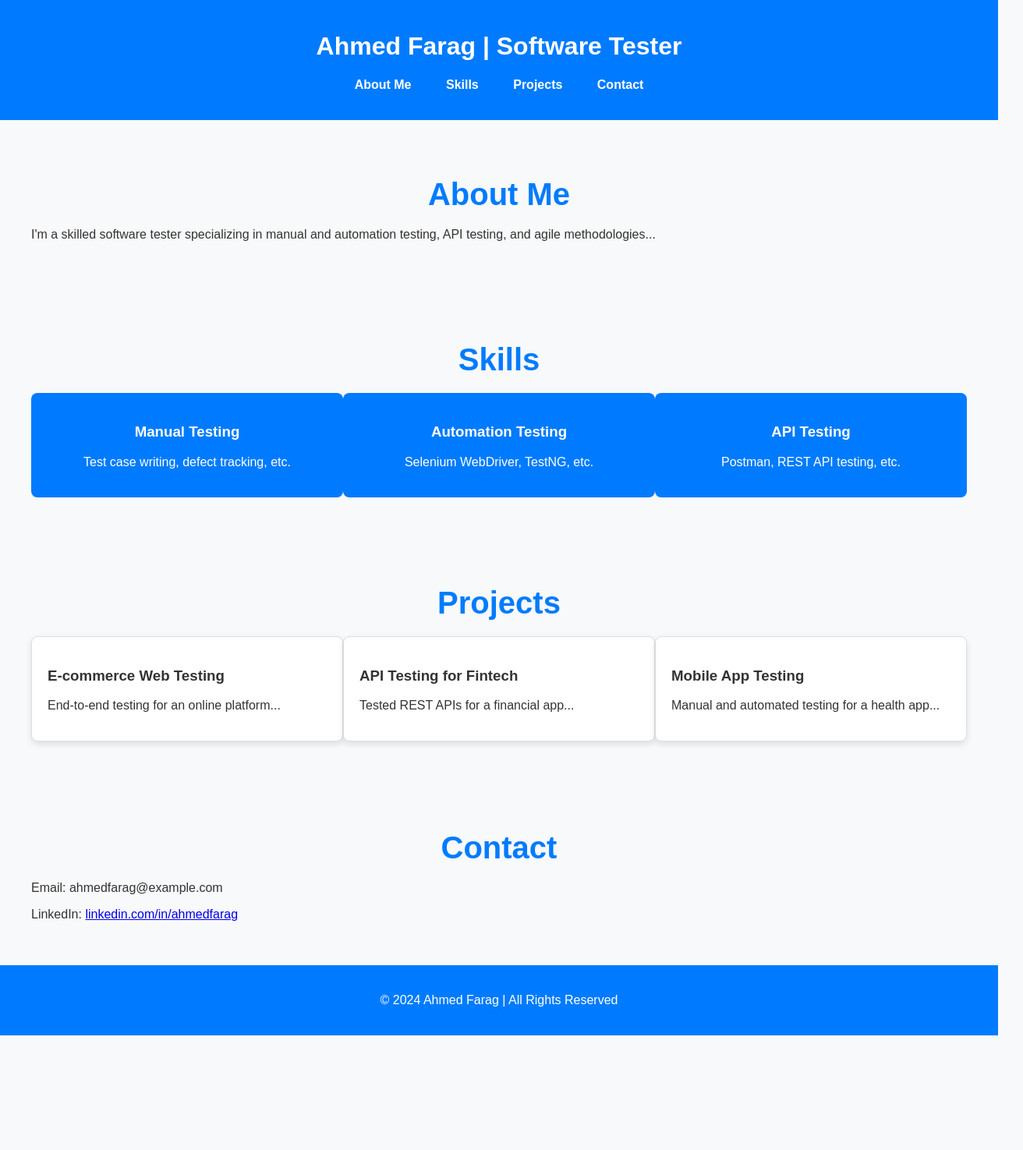
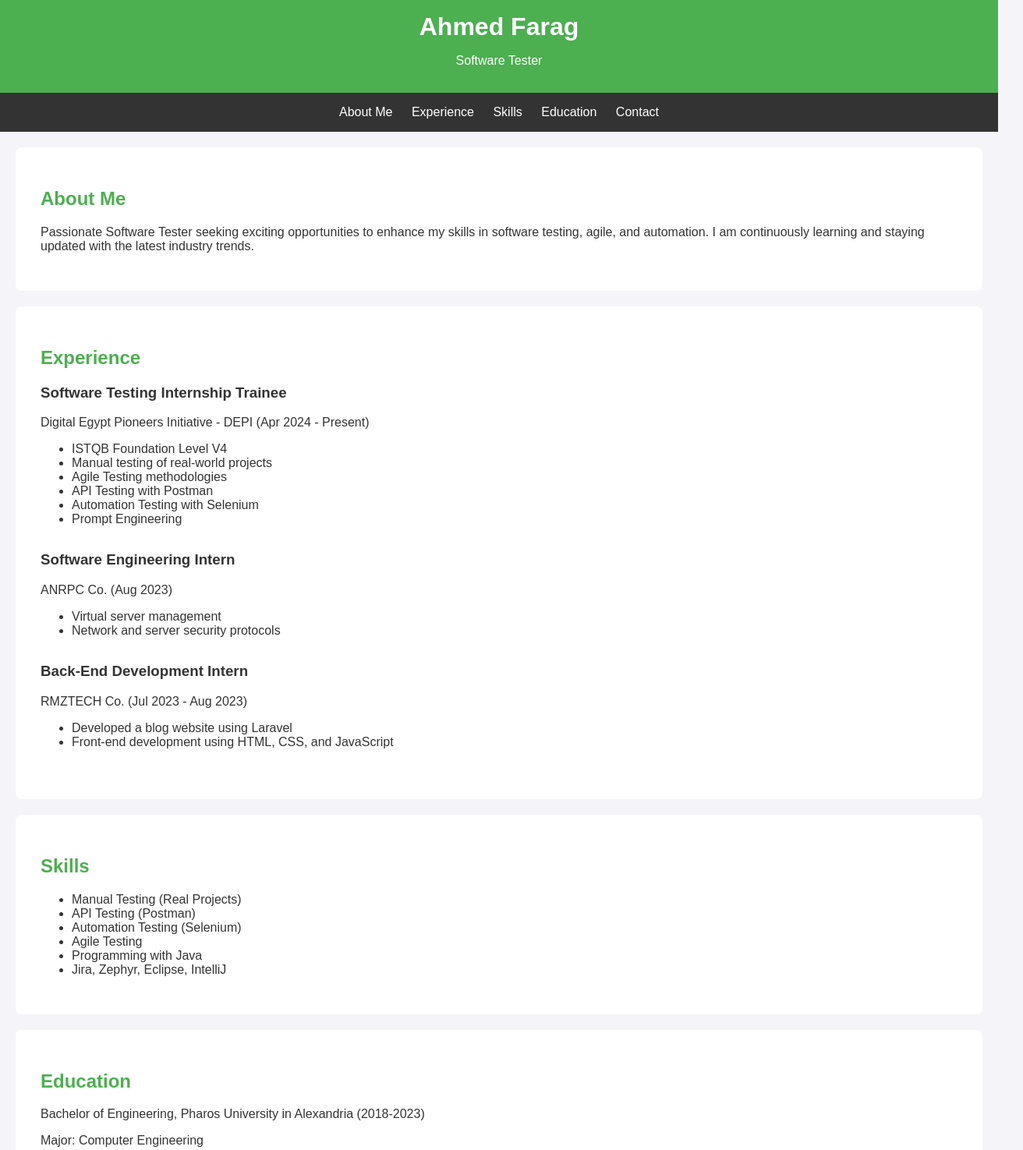
Before and after one commit to Ahmed-Farag-official/SoftwareTester, a plain HTML site: page index.html in a window 1280 px wide. Shown: the top 1475 px of the page at 78% size, 1312 px wide, since content can reach past the window. Before the commit the page ends 1328 px from the top, so only its background shows below. Drawn offline with Linux system fonts and the light colour scheme.

Commit message:
Update HTML, CSS, and JavaScript for improved portfolio

```diff
--- a/index.html
+++ b/index.html
@@ -3,74 +3,90 @@
 <head>
     <meta charset="UTF-8">
     <meta name="viewport" content="width=device-width, initial-scale=1.0">
+    <meta name="description" content="Ahmed Farag - Software Tester Portfolio">
     <title>Ahmed Farag | Software Tester</title>
     <link rel="stylesheet" href="styles.css">
-    <script src="script.js" defer></script>
 </head>
 <body>
     <header>
-        <div class="navbar">
-            <h1>Ahmed Farag | Software Tester</h1>
+        <h1>Ahmed Farag</h1>
+        <p>Software Tester</p>
+    </header>
+
     <nav>
         <ul>
             <li><a href="#about">About Me</a></li>
+            <li><a href="#experience">Experience</a></li>
             <li><a href="#skills">Skills</a></li>
-                    <li><a href="#projects">Projects</a></li>
+            <li><a href="#education">Education</a></li>
             <li><a href="#contact">Contact</a></li>
         </ul>
     </nav>
-        </div>
-    </header>
 
     <section id="about">
         <h2>About Me</h2>
-        <p>I'm a skilled software tester specializing in manual and automation testing, API testing, and agile methodologies...</p>
+        <p>Passionate Software Tester seeking exciting opportunities to enhance my skills in software testing, agile, and automation. I am continuously learning and staying updated with the latest industry trends.</p>
+    </section>
+
+    <section id="experience">
+        <h2>Experience</h2>
+        <article>
+            <h3>Software Testing Internship Trainee</h3>
+            <p>Digital Egypt Pioneers Initiative - DEPI (Apr 2024 - Present)</p>
+            <ul>
+                <li>ISTQB Foundation Level V4</li>
+                <li>Manual testing of real-world projects</li>
+                <li>Agile Testing methodologies</li>
+                <li>API Testing with Postman</li>
+                <li>Automation Testing with Selenium</li>
+                <li>Prompt Engineering</li>
+            </ul>
+        </article>
+        <article>
+            <h3>Software Engineering Intern</h3>
+            <p>ANRPC Co. (Aug 2023)</p>
+            <ul>
+                <li>Virtual server management</li>
+                <li>Network and server security protocols</li>
+            </ul>
+        </article>
+        <article>
+            <h3>Back-End Development Intern</h3>
+            <p>RMZTECH Co. (Jul 2023 - Aug 2023)</p>
+            <ul>
+                <li>Developed a blog website using Laravel</li>
+                <li>Front-end development using HTML, CSS, and JavaScript</li>
+            </ul>
+        </article>
     </section>
 
     <section id="skills">
         <h2>Skills</h2>
-        <div class="skills-container">
-            <div class="skill-card">
-                <h3>Manual Testing</h3>
-                <p>Test case writing, defect tracking, etc.</p>
-            </div>
-            <div class="skill-card">
-                <h3>Automation Testing</h3>
-                <p>Selenium WebDriver, TestNG, etc.</p>
-            </div>
-            <div class="skill-card">
-                <h3>API Testing</h3>
-                <p>Postman, REST API testing, etc.</p>
-            </div>
-        </div>
+        <ul>
+            <li>Manual Testing (Real Projects)</li>
+            <li>API Testing (Postman)</li>
+            <li>Automation Testing (Selenium)</li>
+            <li>Agile Testing</li>
+            <li>Programming with Java</li>
+            <li>Jira, Zephyr, Eclipse, IntelliJ</li>
+        </ul>
     </section>
 
-    <section id="projects">
-        <h2>Projects</h2>
-        <div class="projects-container">
-            <div class="project-card">
-                <h3>E-commerce Web Testing</h3>
-                <p>End-to-end testing for an online platform...</p>
-            </div>
-            <div class="project-card">
-                <h3>API Testing for Fintech</h3>
-                <p>Tested REST APIs for a financial app...</p>
-            </div>
-            <div class="project-card">
-                <h3>Mobile App Testing</h3>
-                <p>Manual and automated testing for a health app...</p>
-            </div>
-        </div>
+    <section id="education">
+        <h2>Education</h2>
+        <p>Bachelor of Engineering, Pharos University in Alexandria (2018-2023)</p>
+        <p>Major: Computer Engineering</p>
     </section>
 
     <section id="contact">
         <h2>Contact</h2>
-        <p>Email: ahmedfarag@example.com</p>
-        <p>LinkedIn: <a href="https://linkedin.com/in/ahmedfarag" target="_blank">linkedin.com/in/ahmedfarag</a></p>
+        <p>Email: <a href="mailto:ahmedfarag10102020@gmail.com">ahmedfarag10102020@gmail.com</a></p>
+        <p>LinkedIn: <a href="https://www.linkedin.com/in/ahmed-farag-software-tester/" target="_blank">Ahmed Farag</a></p>
+        <p>Phone: (+20) 127 389 4322</p>
     </section>
 
     <footer>
-        <p>&copy; 2024 Ahmed Farag | All Rights Reserved</p>
+        <p>© 2024 Ahmed Farag. All rights reserved.</p>
     </footer>
 </body>
 </html>
--- a/script.js
+++ b/script.js
@@ -1,8 +1,6 @@
-// Smooth scrolling for internal links
 document.querySelectorAll('a[href^="#"]').forEach(anchor => {
     anchor.addEventListener('click', function(e) {
         e.preventDefault();
-
         document.querySelector(this.getAttribute('href')).scrollIntoView({
             behavior: 'smooth'
         });
--- a/styles.css
+++ b/styles.css
@@ -1,100 +1,66 @@
-/* General Styles */
+/* General Styling */
 body {
-    font-family: 'Arial', sans-serif;
+    font-family: Arial, sans-serif;
     margin: 0;
     padding: 0;
-    background-color: #f8f9fa;
+    background-color: #f4f4f9;
     color: #333;
 }
 
 header {
-    background-color: #007bff;
+    text-align: center;
+    background-color: #4CAF50;
     color: white;
-    padding: 20px 0;
-    text-align: center;
-    position: sticky;
-    top: 0;
-    z-index: 1000;
+    padding: 1rem;
 }
 
-.navbar ul {
-    list-style-type: none;
-    padding: 0;
+header h1 {
+    margin: 0;
 }
 
-.navbar ul li {
-    display: inline;
-    margin: 0 20px;
+nav {
+    text-align: center;
+    background-color: #333;
+    padding: 1rem;
 }
 
-.navbar ul li a {
+nav ul {
+    list-style: none;
+    padding: 0;
+    margin: 0;
+}
+
+nav ul li {
+    display: inline;
+    margin: 0 10px;
+}
+
+nav ul li a {
     color: white;
     text-decoration: none;
-    font-weight: bold;
 }
 
-.navbar ul li a:hover {
-    text-decoration: underline;
+section {
+    padding: 2rem;
+    background-color: white;
+    margin: 20px;
+    border-radius: 8px;
 }
 
-/* Section Styles */
-section {
-    padding: 40px 20px;
-    max-width: 1200px;
-    margin: 0 auto;
+section h2 {
+    color: #4CAF50;
 }
 
-h2 {
-    text-align: center;
-    font-size: 2.5rem;
-    margin-bottom: 20px;
-    color: #007bff;
+article {
+    margin-bottom: 2rem;
 }
 
-/* Skills Section */
-.skills-container {
-    display: flex;
-    justify-content: space-between;
-}
-
-.skill-card {
-    width: 30%;
-    background-color: #007bff;
-    color: white;
-    padding: 20px;
-    border-radius: 8px;
-    text-align: center;
-    transition: transform 0.3s ease;
-}
-
-.skill-card:hover {
-    transform: scale(1.05);
-}
-
-/* Projects Section */
-.projects-container {
-    display: flex;
-    justify-content: space-between;
-}
-
-.project-card {
-    width: 30%;
-    background-color: white;
-    border: 1px solid #ddd;
-    border-radius: 8px;
-    padding: 20px;
-    box-shadow: 0 4px 8px rgba(0, 0, 0, 0.1);
-    transition: box-shadow 0.3s ease;
-}
-
-.project-card:hover {
-    box-shadow: 0 8px 16px rgba(0, 0, 0, 0.2);
-}
-
-/* Footer */
 footer {
     text-align: center;
-    padding: 20px;
-    background-color: #007bff;
+    padding: 1rem;
+    background-color: #333;
     color: white;
+    position: relative;
+    bottom: 0;
+    width: 100%;
 }
```
Lines whose indentation alone changed are shown as unchanged.
